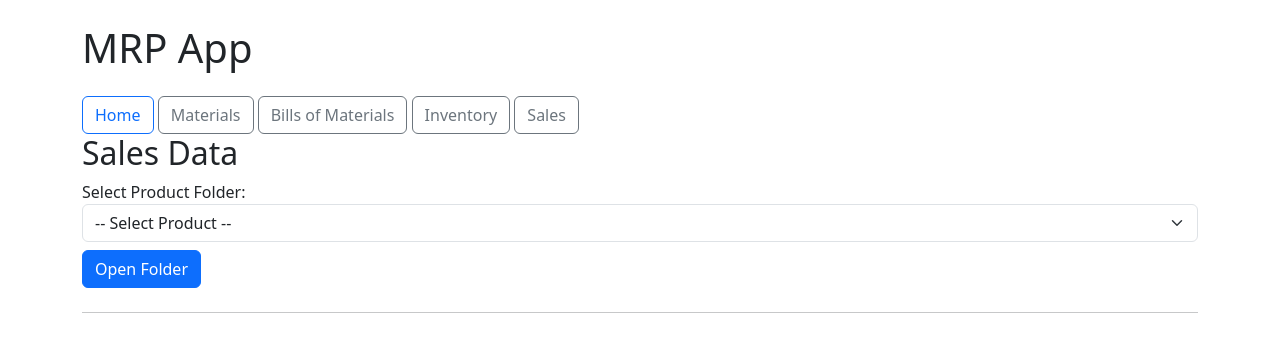
After one commit to rei-doko/MRP-Demand-Forecast, a Flask app: page /sales in a window 1280 px wide. The commit adds this page. Shown: the top 352 px of the page. Run offline with Flask 3, Linux system fonts and the light colour scheme; data that the repository does not hold is empty.

Commit message:
Added sales page
- Sales is accessible by opening each product_id's folder.
- Added ability to delete row per folder.
- Added week and amount update.

```diff
--- a/main.py
+++ b/main.py
@@ -63,6 +63,17 @@ def ensure_database():
             quantity_required INTEGER NOT NULL,
             FOREIGN KEY (parent_product_id) REFERENCES material_master(product_id) ON DELETE CASCADE,
             FOREIGN KEY (child_product_id) REFERENCES material_master(product_id) ON DELETE CASCADE
+        )
+    """)
+
+    # Sales table
+    cursor.execute("""
+        CREATE TABLE IF NOT EXISTS sales(
+            product_id INTEGER NOT NULL,
+            week INTEGER NOT NULL,
+            amount INTEGER NOT NULL DEFAULT 0,
+            FOREIGN KEY (product_id) REFERENCES material_master(product_id) ON DELETE CASCADE,
+            PRIMARY KEY (product_id, week)
         )
     """)
 
@@ -295,6 +306,119 @@ def delete_bom():
     # Redirect back to bom after deletion
     return redirect(url_for("bom"))
 
+@app.route("/sales", methods=["GET", "POST"])
+def sales():
+    connection = sqlite3.connect(db_path)
+    connection.row_factory = sqlite3.Row
+    cursor = connection.cursor()
+
+    message = None
+    selected_product = None
+    sales_data = []
+
+    # Step 1: Handle POST for adding/updating sales
+    if request.method == "POST":
+        try:
+            product_id = int(request.form["product_id"])
+            week = int(request.form["week"])
+            amount = int(request.form["amount"])
+        except (KeyError, ValueError):
+            connection.close()
+            message = "All fields are required and must be valid numbers!"
+            product_id = None
+
+        if product_id is not None:
+            # Check product exists in material master
+            cursor.execute("SELECT * FROM material_master WHERE product_id = ?", (product_id,))
+            product_row = cursor.fetchone()
+            if not product_row:
+                connection.close()
+                message = f"Product ID {product_id} does not exist."
+            else:
+                # Insert or update weekly sales
+                cursor.execute("""
+                    INSERT INTO sales(product_id, week, amount)
+                    VALUES (?, ?, ?)
+                    ON CONFLICT(product_id, week) DO UPDATE SET amount=excluded.amount
+                """, (product_id, week, amount))
+                connection.commit()
+                return redirect(url_for("sales", product_id=product_id))
+
+    # Step 2: Handle GET to display selected folder
+    product_id_param = request.args.get("product_id", type=int)
+    if product_id_param:
+        cursor.execute("SELECT * FROM material_master WHERE product_id = ?", (product_id_param,))
+        selected_product = cursor.fetchone()
+        if selected_product:
+            cursor.execute("SELECT week, amount FROM sales WHERE product_id = ? ORDER BY week", (product_id_param,))
+            sales_data = cursor.fetchall()
+
+    # Fetch all products for dropdown
+    cursor.execute("SELECT * FROM material_master ORDER BY product_id")
+    products = cursor.fetchall()
+
+    connection.close()
+
+    return render_template(
+        "sales.html",
+        products=products,
+        selected_product=selected_product,
+        sales_data=sales_data,
+        message=message
+    )
+
+@app.route("/sales/add", methods=["POST"])
+def add_sales():
+    product_id = int(request.form["product_id"])
+    week = int(request.form["week"])
+    amount = int(request.form["amount"])
+
+    connection = sqlite3.connect(db_path)
+    cursor = connection.cursor()
+    cursor.execute("""
+        INSERT INTO sales(product_id, week, amount)
+        VALUES (?, ?, ?)
+        ON CONFLICT(product_id, week) DO UPDATE SET amount=excluded.amount
+    """, (product_id, week, amount))
+    connection.commit()
+    connection.close()
+    return redirect(url_for("sales"))
+
+@app.route("/sales/delete", methods=["POST"])
+def delete_sales():
+    product_id = request.form.get("product_id")
+    delete_weeks = request.form.getlist("delete_weeks[]")
+
+    if not product_id or not delete_weeks:
+        # Redirect back to same folder if nothing selected
+        return redirect(url_for("sales", product_id=product_id))
+
+    connection = sqlite3.connect(db_path)
+    cursor = connection.cursor()
+
+    # Delete selected weeks for this product
+    placeholders = ",".join("?" for _ in delete_weeks)
+    cursor.execute(
+        f"DELETE FROM sales WHERE product_id = ? AND week IN ({placeholders})",
+        [product_id] + delete_weeks
+    )
+
+    connection.commit()
+    connection.close()
+
+    # Redirect to same folder after deletion (GET)
+    return redirect(url_for("sales", product_id=product_id))
+
+# Helper to get all products
+def get_products():
+    connection = sqlite3.connect(db_path)
+    connection.row_factory = sqlite3.Row
+    cursor = connection.cursor()
+    cursor.execute("SELECT * FROM material_master ORDER BY product_id")
+    products = cursor.fetchall()
+    connection.close()
+    return products
+
 # Run Flask
 if __name__ == "__main__":
     USE_GUI = False
--- a/templates/base.html
+++ b/templates/base.html
@@ -16,10 +16,12 @@
         <a href="{{ url_for('material_master') }}" class="btn btn-outline-secondary">Materials</a> <!-- Link to Material Master page -->
         <a href="{{ url_for('bom') }}" class="btn btn-outline-secondary">Bills of Materials</a> <!-- Link to BOM page -->
         <a href="{{ url_for('inventory') }}" class="btn btn-outline-secondary">Inventory</a> <!-- Link to Inventory page -->
+        <a href="{{ url_for('sales') }}" class="btn btn-outline-secondary">Sales</a> <!-- Link to Sales page -->
     </nav>
     <!-- Page content here -->
     {% block content %}
     {% endblock %}
+    <script src="https://cdn.jsdelivr.net/npm/bootstrap@5.3.2/dist/js/bootstrap.bundle.min.js"></script>
 </body>
 
 </html>
--- /dev/null
+++ b/templates/sales.html
@@ -0,0 +1,81 @@
+{% extends "base.html" %}
+{% block content %}
+<h2>Sales Data</h2>
+
+{% if message %}
+<div class="alert alert-danger mt-2" id="msg-box">{{ message }}</div>
+{% endif %}
+
+<!-- Step 1: Select / Open Product Folder -->
+<form method="GET" class="mb-4">
+    <div class="mb-2">
+        <label>Select Product Folder:</label>
+        <select name="product_id" id="product-select" class="form-select" required>
+            <option value="">-- Select Product --</option>
+            {% for product in products %}
+                <option value="{{ product['product_id'] }}" {% if selected_product and selected_product['product_id'] == product['product_id'] %}selected{% endif %}>
+                    Product ID: {{ product['product_id'] }} - {{ product['product_name'] }}
+                </option>
+            {% endfor %}
+        </select>
+    </div>
+    <button type="submit" class="btn btn-primary">Open Folder</button>
+</form>
+
+<hr>
+
+{% if selected_product %}
+<div class="sales-folder mb-3">
+    <h4>Product ID: {{ selected_product['product_id'] }} - {{ selected_product['product_name'] }}</h4>
+
+    <!-- Form to Add / Update Weekly Sales -->
+    <form method="POST" class="mb-3" action="{{ url_for('sales') }}">
+        <input type="hidden" name="product_id" value="{{ selected_product['product_id'] }}">
+        <div class="mb-2">
+            <label>Week</label>
+            <input type="number" name="week" min="1" class="form-control" required>
+        </div>
+        <div class="mb-2">
+            <label>Amount</label>
+            <input type="number" name="amount" min="0" class="form-control" required>
+        </div>
+        <button type="submit" class="btn btn-success">Update</button>
+    </form>
+
+    <!-- Delete Selected Weeks -->
+    <form method="POST" action="{{ url_for('delete_sales') }}">
+        <input type="hidden" name="product_id" value="{{ selected_product['product_id'] }}">
+        <table class="table table-bordered">
+            <thead>
+                <tr>
+                    <th style="width:1%"></th>
+                    <th>Week</th>
+                    <th>Amount</th>
+                </tr>
+            </thead>
+            <tbody>
+                {% for s in sales_data %}
+                <tr>
+                    <td><input type="checkbox" name="delete_weeks[]" value="{{ s['week'] }}"></td>
+                    <td>{{ s['week'] }}</td>
+                    <td>{{ s['amount'] }}</td>
+                </tr>
+                {% endfor %}
+            </tbody>
+        </table>
+        <button type="submit" class="btn btn-danger btn-sm">Delete Selected Weeks</button>
+    </form>
+</div>
+
+<script>
+    // Select all checkbox functionality
+    const selectAll = document.querySelector('.select-all-folder');
+    if(selectAll){
+        selectAll.addEventListener('change', function(){
+            document.querySelectorAll('tbody input[type="checkbox"]').forEach(cb => cb.checked = this.checked);
+        });
+    }
+</script>
+{% endif %}
+
+{% endblock %}
```
Also changed, not shown: static/script.js (deleted).
